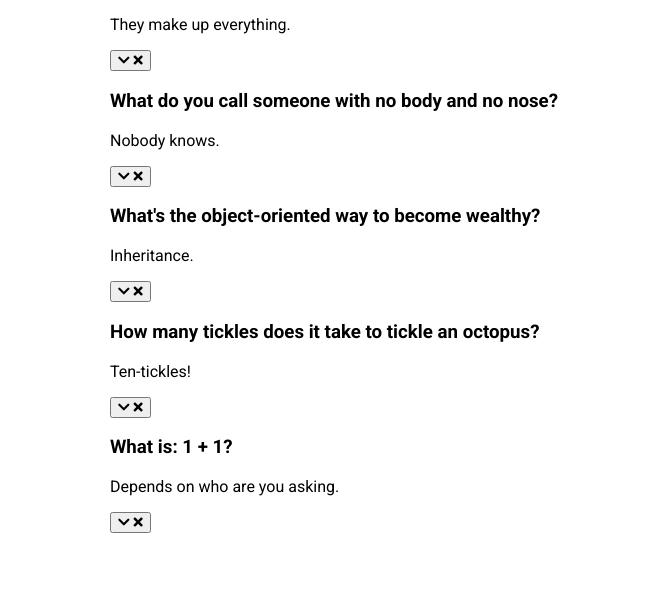
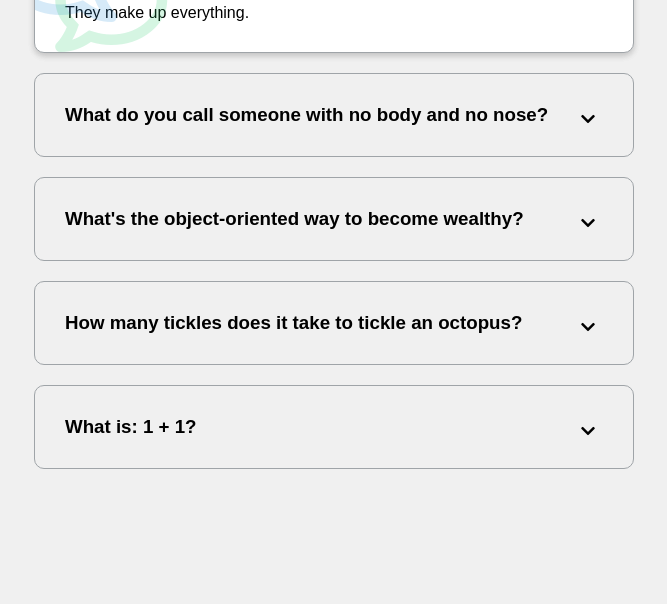
Before and after one commit to jrdotel/FAQ_Collapse, a plain HTML site: page index.html in a window 1280 px wide. Shown: the part 196-800 px from the top of the page, without its empty margins (306-973 px from the left). Drawn offline with Linux system fonts and the light colour scheme; a web font is replaced by a local one.

Commit message:
html/css added

```diff
--- a/index.html
+++ b/index.html
@@ -17,7 +17,7 @@
             <p class="faq-text">
                 They make up everything.
             </p>
-            <button>
+            <button class="faq-toggle">
                 <i class="fas fa-chevron-down"></i>
                 <i class="fas fa-times"></i>
             </button>
--- a/style.css
+++ b/style.css
@@ -1,16 +1,106 @@
-@import url('https://fonts.googleapis.com/css2?family=Roboto:wght@400;700&display=swap');
+@import url('https://fonts.googleapis.com/css?family=Muli&display=swap');
 
 * {
   box-sizing: border-box;
 }
 
 body {
-  font-family: 'Roboto', sans-serif;
+  font-family: 'Muli', sans-serif;
+  background-color: #f0f0f0;
+}
+
+h1 {
+  margin: 50px 0 30px;
+  text-align: center;
+}
+
+.faq-container {
+  max-width: 600px;
+  margin: 0 auto;
+}
+
+.faq {
+  background-color: transparent;
+  border: 1px solid #9fa4a8;
+  border-radius: 10px;
+  margin: 20px 0;
+  padding: 30px;
+  position: relative;
+  overflow: hidden;
+  transition: 0.3s ease;
+}
+
+.faq.active {
+  background-color: #fff;
+  box-shadow: 0 3px 6px rgba(0, 0, 0, 0.1), 0 3px 6px rgba(0, 0, 0, 0.1);
+}
+
+.faq.active::before, .faq.active::after {
+  content: '\f075';
+  font-family: 'Font Awesome 5 Free';
+  color: #2ecc71;
+  font-size: 7rem;
+  position: absolute;
+  opacity: 0.2;
+  top: 20px;
+  left:  20px;
+  z-index: 0;
+}
+
+.faq.active::before {
+  color: #3498db;
+  top: -10px;
+  left: -30px;
+  transform: rotateY(180deg);
+}
+
+.faq-title {
+  margin: 0 35px 0 0;
+}
+
+.faq-text {
+  display: none;
+  margin: 30px 0 0;
+}
+
+.faq.active .faq-text {
+  display: block;
+}
+
+.faq-toggle {
+  background-color: transparent;
+  border: 0;
+  border-radius: 50%;
+  cursor: pointer;
   display: flex;
-  flex-direction: column;
   align-items: center;
   justify-content: center;
-  height: 100vh;
-  overflow: hidden;
-  margin: 0;
+  font-size: 16px;
+  padding: 0;
+  position: absolute;
+  top: 30px;
+  right: 30px;
+  height: 30px;
+  width: 30px;
 }
+
+.faq-toggle:focus {
+  outline: 0;
+}
+
+.faq-toggle .fa-times {
+  display: none;
+}
+
+.faq.active .faq-toggle .fa-times {
+  color: #fff;
+  display: block;
+}
+
+.faq.active .faq-toggle .fa-chevron-down {
+  display: none;
+}
+
+.faq.active .faq-toggle {
+  background-color: #9fa4a8;
+}
```
